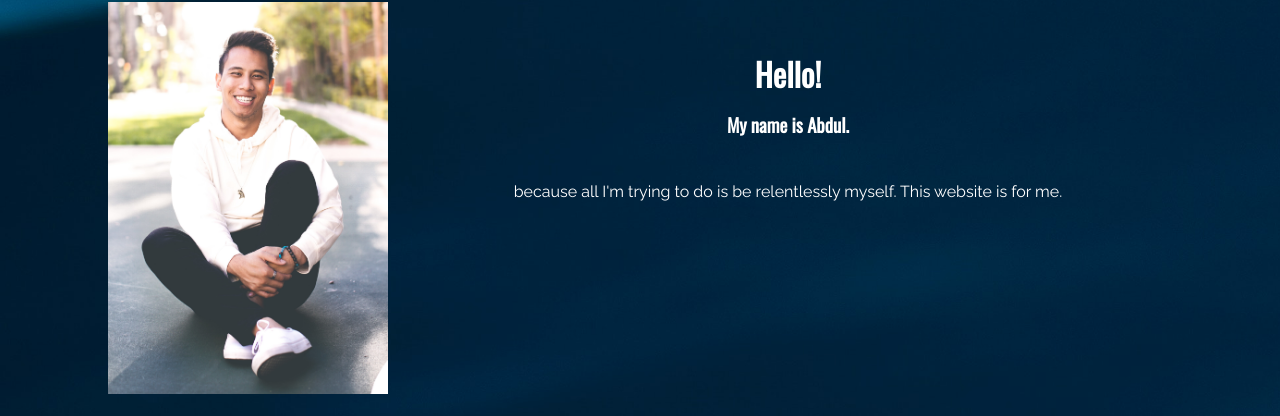
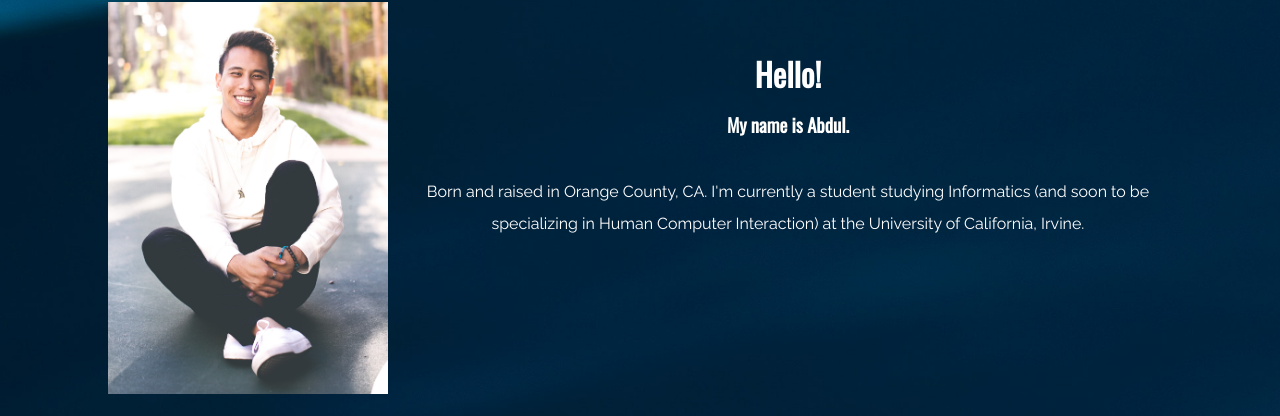
Before and after one commit to aqosman/aqosman.github.io, a plain HTML site: page index.html in a window 1280 px wide. Shown: the part 828-1244 px from the top of the page. Drawn offline with nearby package versions, Linux system fonts and the light colour scheme.

Commit message:
Update index.html

```diff
--- a/index.html
+++ b/index.html
@@ -37,7 +37,7 @@
                 <div class="about-bio">
                     <h1>Hello!</h1>
                     <h3>My name is Abdul.</h3>
-                    <p><br>because all I'm trying to do is be relentlessly myself. This website is for me.</p>
+                    <p><br>Born and raised in Orange County, CA. I'm currently a student studying Informatics (and soon to be specializing in Human Computer Interaction) at the University of California, Irvine.</p>
                 </div>
                 <P>&nbsp;</P>
             </div>
```
